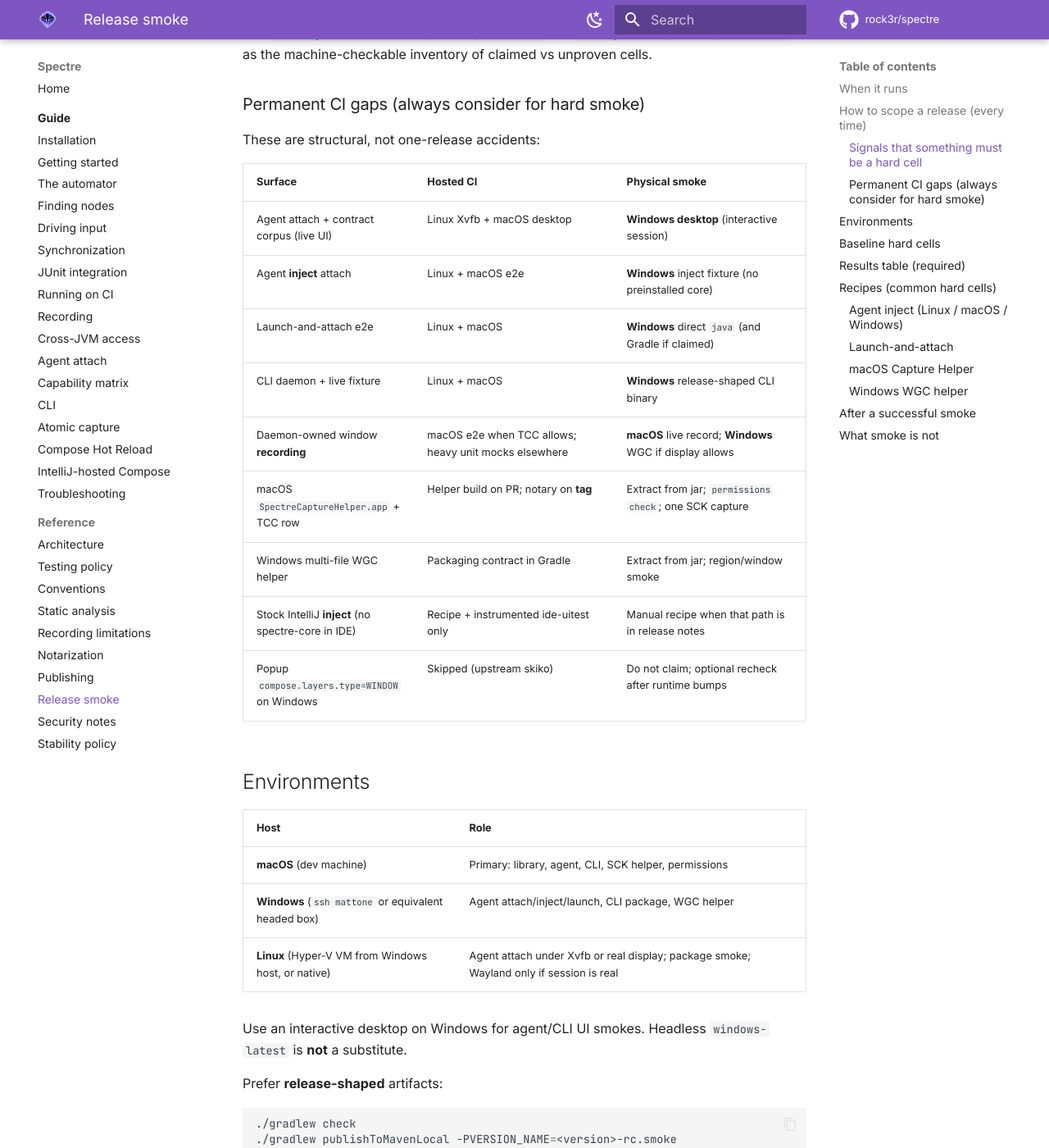
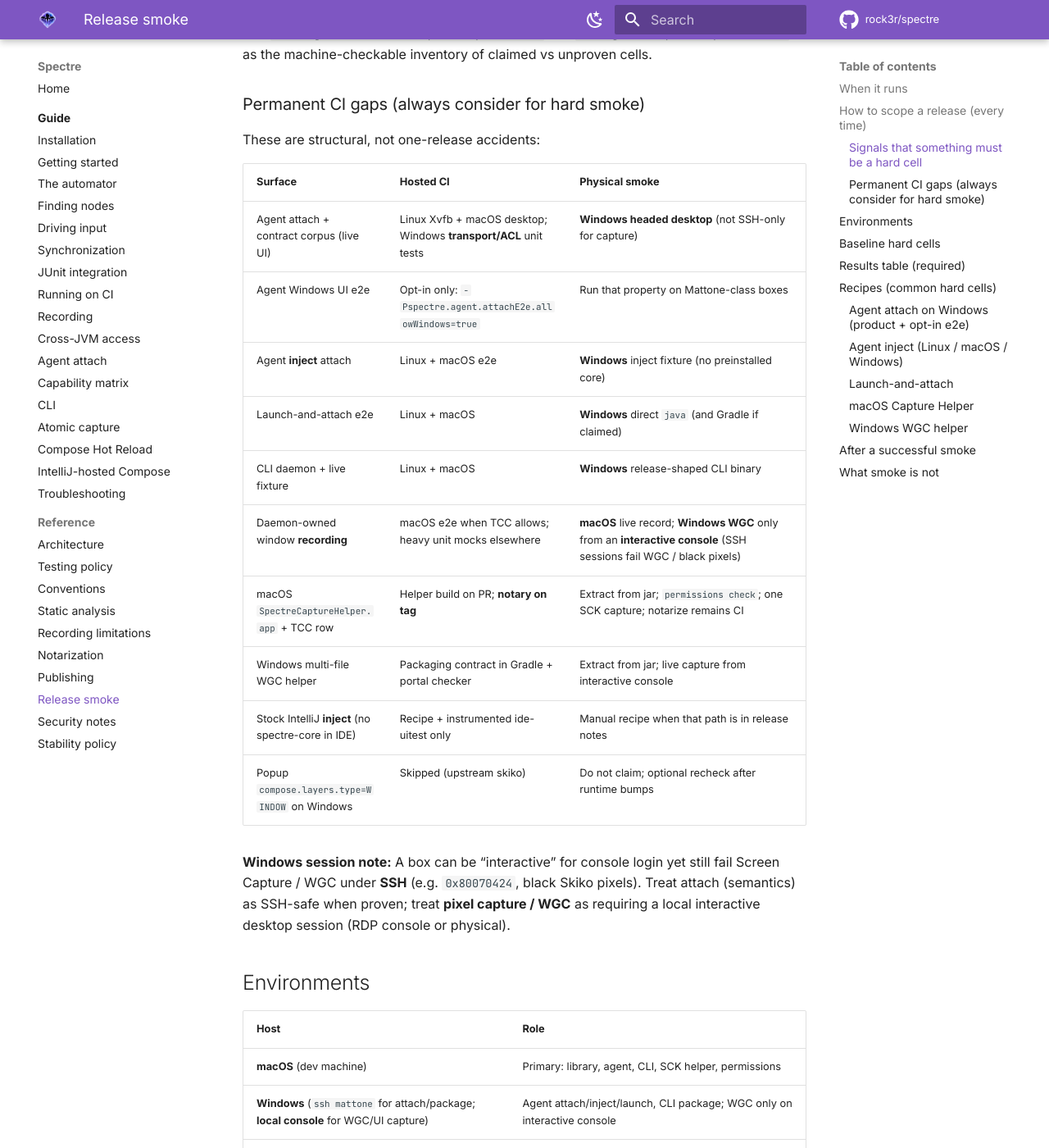
Before and after one commit to rock3r/spectre, an MkDocs documentation site: the page built from docs/RELEASE-SMOKE.md, in a window 1280 px wide and 1400 px high, scrolled down 1687 px. Shown: the whole window at 82% size. Built offline with MkDocs 1.6.1 and Material for MkDocs 9.7.7, drawn with Linux system fonts in a browser that asks for light colours; comment, search, counter and statistics services are not loaded; some of the changed text lies outside the part shown.

Commit message:
Docs: fold 0.4 smoke results and Windows AF_UNIX attach into release process
Record SSH vs interactive-console WGC guidance, opt-in Windows attach e2e
property, and mark agent Windows surface cells Experimental with physical
smoke rationale (not hosted fail-closed).

````diff
--- a/docs/RELEASE-SMOKE.md
+++ b/docs/RELEASE-SMOKE.md
@@ -67,26 +67,31 @@ These are structural, not one-release accidents:
 
 | Surface | Hosted CI | Physical smoke |
 | --- | --- | --- |
-| Agent attach + contract corpus (live UI) | Linux Xvfb + macOS desktop | **Windows desktop** (interactive session) |
+| Agent attach + contract corpus (live UI) | Linux Xvfb + macOS desktop; Windows **transport/ACL** unit tests | **Windows headed desktop** (not SSH-only for capture) |
+| Agent Windows UI e2e | Opt-in only: `-Pspectre.agent.attachE2e.allowWindows=true` | Run that property on Mattone-class boxes |
 | Agent **inject** attach | Linux + macOS e2e | **Windows** inject fixture (no preinstalled core) |
 | Launch-and-attach e2e | Linux + macOS | **Windows** direct `java` (and Gradle if claimed) |
 | CLI daemon + live fixture | Linux + macOS | **Windows** release-shaped CLI binary |
-| Daemon-owned window **recording** | macOS e2e when TCC allows; heavy unit mocks elsewhere | **macOS** live record; **Windows** WGC if display allows |
-| macOS `SpectreCaptureHelper.app` + TCC row | Helper build on PR; notary on **tag** | Extract from jar; `permissions check`; one SCK capture |
-| Windows multi-file WGC helper | Packaging contract in Gradle | Extract from jar; region/window smoke |
+| Daemon-owned window **recording** | macOS e2e when TCC allows; heavy unit mocks elsewhere | **macOS** live record; **Windows WGC** only from an **interactive console** (SSH sessions fail WGC / black pixels) |
+| macOS `SpectreCaptureHelper.app` + TCC row | Helper build on PR; **notary on tag** | Extract from jar; `permissions check`; one SCK capture; notarize remains CI |
+| Windows multi-file WGC helper | Packaging contract in Gradle + portal checker | Extract from jar; live capture from interactive console |
 | Stock IntelliJ **inject** (no spectre-core in IDE) | Recipe + instrumented ide-uitest only | Manual recipe when that path is in release notes |
 | Popup `compose.layers.type=WINDOW` on Windows | Skipped (upstream skiko) | Do not claim; optional recheck after runtime bumps |
+
+**Windows session note:** A box can be “interactive” for console login yet still fail Screen
+Capture / WGC under **SSH** (e.g. `0x80070424`, black Skiko pixels). Treat attach (semantics)
+as SSH-safe when proven; treat **pixel capture / WGC** as requiring a local interactive
+desktop session (RDP console or physical).
 
 ## Environments
 
 | Host | Role |
 | --- | --- |
 | **macOS** (dev machine) | Primary: library, agent, CLI, SCK helper, permissions |
-| **Windows** (`ssh mattone` or equivalent headed box) | Agent attach/inject/launch, CLI package, WGC helper |
+| **Windows** (`ssh mattone` for attach/package; **local console** for WGC/UI capture) | Agent attach/inject/launch, CLI package; WGC only on interactive console |
 | **Linux** (Hyper-V VM from Windows host, or native) | Agent attach under Xvfb or real display; package smoke; Wayland only if session is real |
 
-Use an interactive desktop on Windows for agent/CLI UI smokes. Headless
-`windows-latest` is **not** a substitute.
+Headless `windows-latest` is **not** a substitute for B9–B13.
 
 Prefer **release-shaped** artifacts:
 
@@ -115,11 +120,11 @@ Run these for **every** release unless a cell is explicitly N/A with reason
 | B6 | macOS | Agent inject | Compose-only target; inject bootstrap; non-empty tree; detach |
 | B7 | macOS | CLI daemon fixture | `spectre attach` (or package binary) → tree/capture against live fixture |
 | B8 | macOS | Capture helper + TCC | Helper is app-bundle identity; `spectre permissions check`; one screenshot/record |
-| B9 | Windows | Agent attach (core) | Same as B5 on headed desktop |
+| B9 | Windows | Agent attach (core) | Same as B5; prefer opt-in e2e (recipe below). SSH OK if semantics-only. |
 | B10 | Windows | Agent inject | Same as B6 — **does not ship “three OS agent” without this** |
 | B11 | Windows | Launch-and-attach | Direct `java` launch + attach (Gradle optional) |
 | B12 | Windows | CLI package + attach | Packaged `spectre` (or `packageWindowsX64`) attaches to fixture |
-| B13 | Windows | WGC helper | Multi-file extract from jar; one region or window capture if display allows |
+| B13 | Windows | WGC helper | Multi-file extract (SSH OK) **and** live capture from **interactive console** (not SSH) |
 | B14 | Linux | Agent attach | Xvfb or real display; non-empty tree |
 | B15 | any | Publication shape | `verifyMavenLocalPublication` (and portal checker once deployment exists) |
 
@@ -160,6 +165,25 @@ Empty hard cells or `n/a` for “no display” on a claimed platform **block the
 
 ## Recipes (common hard cells)
 
+### Agent attach on Windows (product + opt-in e2e)
+
+Product path (all OSes including Windows 10 1803+):
+
+```kotlin
+AgentAttach.attach(pid) // %TEMP% UDS + owner ACL on Windows; no named pipes
+```
+
+Optional **full UI e2e** on a physical Windows desktop (not hosted CI default):
+
+```shell
+./gradlew :agent:test \
+  -Pspectre.agent.attachE2e.allowWindows=true \
+  --tests '*AgentAttachIntegration*'
+```
+
+See [Agent attach](guide/agent.md). Do not enable this property on headless
+`windows-latest` as a fail-closed gate without a headed runner story.
+
 ### Agent inject (Linux / macOS / Windows)
 
 Same intent as `AgentInjectAttachIntegrationTest`:
@@ -172,9 +196,8 @@ Same intent as `AgentInjectAttachIntegrationTest`:
 5. Assert fixture window, non-empty nodes / test tag, clean detach.
 6. Prefer stderr line that core was injected (not found preinstalled).
 
-On Windows, prefer running the real test class with a **local-only** OS gate
-override for smoke; do not commit enabling Windows on headless hosted CI without
-a headed runner story.
+On Windows, prefer the opt-in attach e2e property for instrumented attach, and a
+manual inject fixture path for B10 until inject has the same opt-in gate.
 
 ### Launch-and-attach
 
@@ -193,9 +216,12 @@ automator. Separate failures: process death vs attach vs empty tree.
 ### Windows WGC helper
 
 1. Open `spectre-recording-windows` jar; confirm dual-arch multi-file layout
-   (see packaging contract in `buildSrc` / [Publishing](PUBLISHING.md)).
-2. Extract and run a short region or window capture
-   (`:recording:runWindowsGraphicsCaptureRegionSmoke` or equivalent consumer path).
+   (see packaging contract in `buildSrc` / [Publishing](PUBLISHING.md)). Portal
+   checker and Gradle both assert multi-file basenames.
+2. **Packaging** may be verified over SSH (extract + list files).
+3. **Live capture** must run on an **interactive console** session (not SSH):
+   `:recording:runWindowsGraphicsCaptureRegionSmoke` or equivalent. SSH often
+   yields WGC `0x80070424` or black Skiko frames even when attach works.
 
 ## After a successful smoke
 
````
Also changed, not shown: docs/guide/capability-matrix.md (+4 -2 lines), 1 other file.
